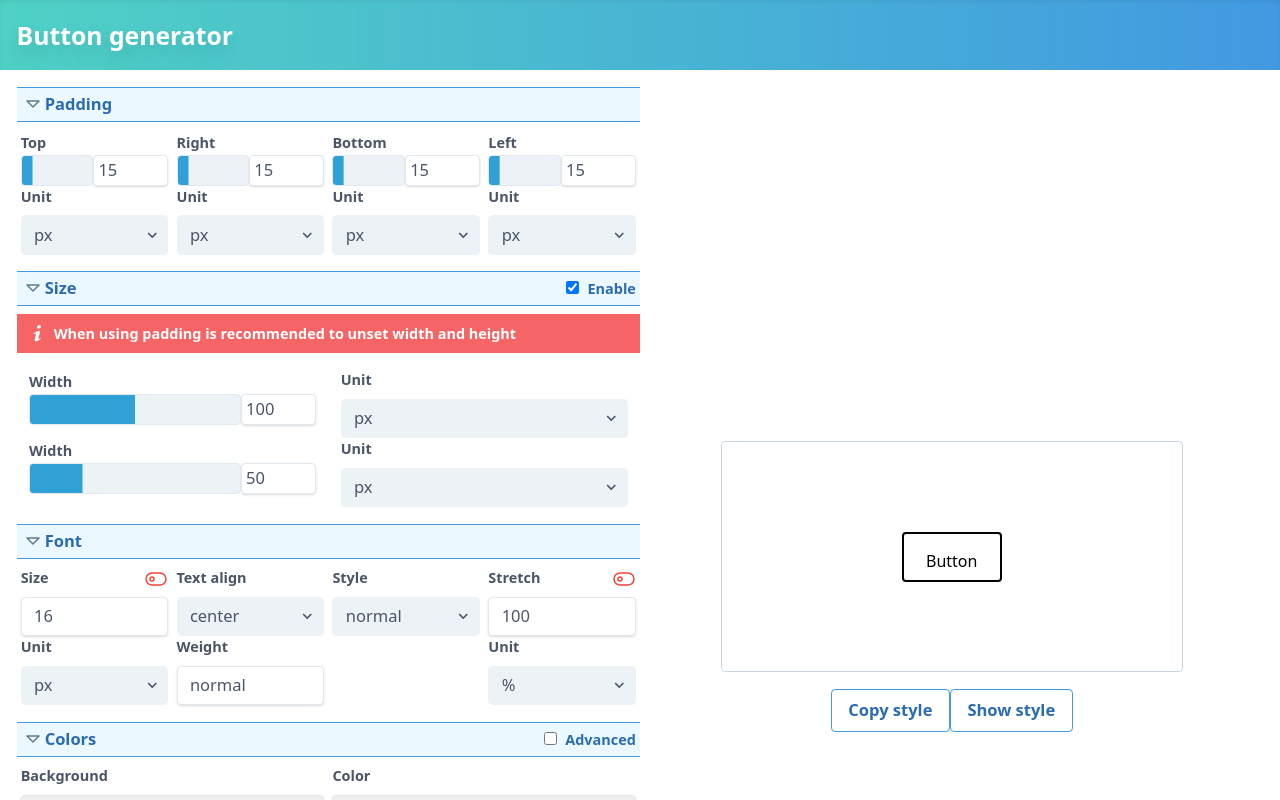
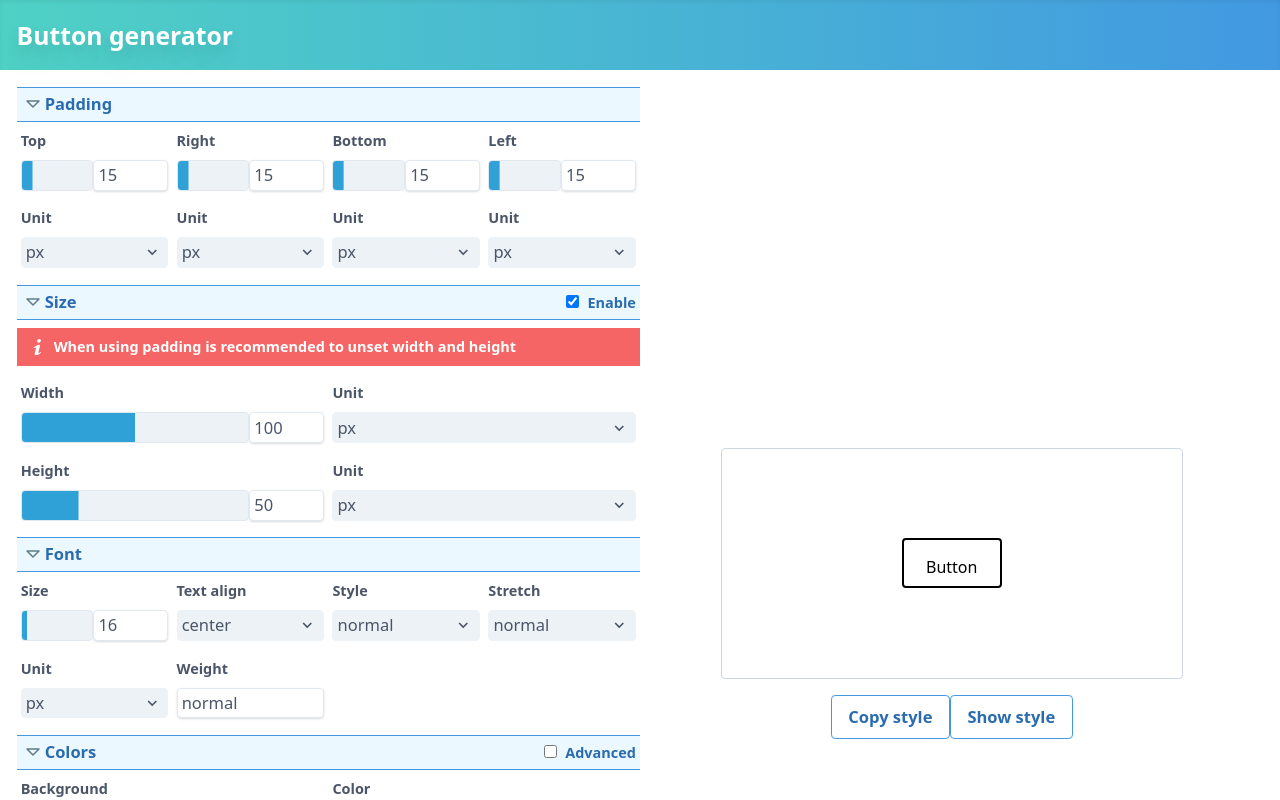
Before and after one commit to Matej-ch/button-generator, a Vue app: page / in a window 1280 px wide. Both pictures are taken after a click on the checkbox 572 px from the left and 287 px from the top of the page. Built offline with nearby package versions, Linux system fonts and the light colour scheme.

Commit message:
updating style

```diff
--- a/src/components/btnGenerator.vue
+++ b/src/components/btnGenerator.vue
@@ -56,7 +56,7 @@ export default {
                 width: "100",
                 height: "50",
                 fontSize: "16",
-                fontStretch: '100',
+                fontStretch: 'normal',
                 fontStyle: 'normal',
                 fontWeight: 'normal',
                 textAlign: "center",
@@ -109,7 +109,6 @@ export default {
                 paddingLeft: 'px',
                 borderWidth: 'px',
                 borderRadius: 'px',
-                fontStretch: '%',
                 fontStyle: '40'
 
             },
@@ -125,7 +124,7 @@ export default {
                 height: `${this.btnStyle.height}${this.units.height}`,
                 fontSize: `${this.btnStyle.fontSize}${this.units.fontSize}`,
                 fontWeight: `${this.btnStyle.fontWeight}`,
-                fontStretch: `${this.btnStyle.fontStretch}${this.units.fontStretch}`,
+                fontStretch: `${this.btnStyle.fontStretch}`,
                 fontStyle: `${this.btnStyle.fontStyle}`,
                 textAlign: `${this.btnStyle.textAlign}`,
                 paddingTop: `${this.btnStyle.paddingTop}${this.units.paddingTop}`,
--- a/src/components/dropdown.vue
+++ b/src/components/dropdown.vue
@@ -5,7 +5,7 @@
             <select
                 v-model="selectValue"
                 @change="handleOption"
-                class="block appearance-none w-full bg-gray-200 border border-gray-200 text-gray-700 py-2 px-3 pr-8 rounded leading-tight focus:outline-none focus:bg-white focus:border-gray-500" id="width-unit">
+                class="block appearance-none w-full bg-gray-200 border border-gray-200 text-gray-700 py-1 px-1 pr-8 rounded leading-tight focus:outline-none focus:bg-white focus:border-gray-500" id="width-unit">
                 <option v-for="option in options" :value="option" :key="option"> {{option}}</option>
             </select>
             <div class="pointer-events-none absolute inset-y-0 right-0 flex items-center px-2 text-gray-700">
--- a/src/components/fontOpt.vue
+++ b/src/components/fontOpt.vue
@@ -13,25 +13,25 @@
         <transition name="fade" mode="out-in">
             <div class="flex flex-wrap w-full" v-show="!closePadding">
                 <div class="w-1/4 px-1">
-                    <span class="flex justify-between">
-                        <label class="text-gray-700 text-sm font-bold mb-2" for="fontSize">Size</label>
-                        <toggle-icon :state="toggles.size" stateKey="size" @toggleState="toggleState" />
-                    </span>
-                    <input
-                        class="shadow appearance-none border rounded w-full py-2 px-3 text-gray-700 leading-tight focus:outline-none focus:shadow-outline"
-                        id="fontSize"
-                        :type="toggles.size ? 'range' : 'number'"
-                        placeholder="width"
-                        v-model="btnStyle.fontSize">
+
+                    <number-input label="Size"
+                                  :min=1 :max=200
+                                  :step="units.fontSize === 'px' || units.fontSize === 'pt' ? 1 : 0.1"
+                                  v-model="btnStyle.fontSize" />
+
+                    <div class="py-2" />
+
                     <Dropdown label="Unit" :obj="units" unitType="fontSize" :options="['px','pt','pc','em','ex','rem','%']"/>
                 </div>
 
                 <div class="w-1/4 px-1">
                     <Dropdown label="Text align" :obj="btnStyle" unitType="textAlign" :options="['left','right','center','justify']"/>
 
+                    <div class="py-2" />
+
                     <label class="block text-gray-700 text-sm font-bold mb-2" for="fontWeight">Weight</label>
                     <input
-                        class="shadow appearance-none border rounded w-full py-2 px-3 text-gray-700 leading-tight focus:outline-none focus:shadow-outline"
+                        class="shadow appearance-none border rounded w-full py-1 px-1 text-gray-700 leading-tight focus:outline-none focus:shadow-outline"
                         id="fontWeight"
                         type="text"
                         placeholder="width"
@@ -40,6 +40,8 @@
 
                 <div class="w-1/4 px-1">
                     <Dropdown label="Style" :obj="btnStyle" unitType="fontStyle" :options="['normal','italic','oblique']"/>
+
+                    <div class="py-2" />
 
                     <label v-show="btnStyle.fontStyle === 'oblique'" class="block text-gray-700 text-sm font-bold mb-2" for="fontStyleDeg">Deg</label>
                     <input v-show="btnStyle.fontStyle === 'oblique'"
@@ -51,17 +53,12 @@
                 </div>
 
                 <div class="w-1/4 px-1">
-                    <span class="flex justify-between">
-                        <label class="text-gray-700 text-sm font-bold mb-2" for="fontStretch">Stretch</label>
-                        <toggle-icon :state="toggles.stretch" stateKey="stretch" @toggleState="toggleState" />
-                    </span>
-                    <input
-                        class="shadow appearance-none border rounded w-full py-2 px-3 text-gray-700 leading-tight focus:outline-none focus:shadow-outline"
-                        id="fontStretch"
-                        :type="toggles.stretch ? 'range' : 'number'"
-                        placeholder="width"
-                        v-model="btnStyle.fontStretch">
-                    <Dropdown label="Unit" :obj="units" unitType="fontStretch" :options="['%']"/>
+                    <Dropdown label="Stretch"
+                              :obj="btnStyle"
+                              unitType="fontStretch"
+                              :options="['ultra-condensed','extra-condensed','condensed','semi-condensed','normal','semi-expanded','expanded','extra-expanded','ultra-expanded']"/>
+
+                    <div class="py-2" />
                 </div>
             </div>
         </transition>
@@ -70,29 +67,20 @@
 
 <script>
 import Dropdown from "@/components/dropdown";
-import ToggleIcon from "@/components/toggleIcon";
-
+import NumberInput from "@/components/numberInput";
 export default {
     name: "fontOpt",
-    components: {Dropdown,ToggleIcon},
+    components: {Dropdown,NumberInput},
     props: {
         btnStyle: Object,
         units: Object,
     },
     data: function (){
         return {
-            toggles: {
-                size: false,
-                stretch: false,
-            },
             closePadding: false
         }
     },
-    methods: {
-        toggleState(obj) {
-            this.toggles = {... this.toggles,...obj};
-        }
-    },
+    methods: {},
 }
 </script>
 
--- a/src/components/numberInput.vue
+++ b/src/components/numberInput.vue
@@ -1,6 +1,6 @@
 <template>
     <div class="control-item number w-full">
-        <span class="text-gray-700 text-sm font-bold mb-2">{{label}}</span>
+        <span class="text-gray-700 text-sm font-bold mb-2 block">{{label}}</span>
         <div class="control">
             <slider-input
                 v-show="hasSlider"
--- a/src/components/paddingOpt.vue
+++ b/src/components/paddingOpt.vue
@@ -16,28 +16,48 @@
             <div class="flex flex-wrap w-full" v-show="!closePadding">
                 <div class="w-1/4 px-1">
 
-                    <number-input label="Top" :min=0 :max=100 :step=1 :value=15 v-model="btnStyle.paddingTop" />
+                    <number-input label="Top"
+                                  :min=0 :max=100
+                                  :step="units.paddingTop === 'px' || units.paddingTop === 'pt' ? 1 : 0.1"
+                                  v-model="btnStyle.paddingTop" />
+
+                    <div class="py-2" />
 
                     <Dropdown label="Unit" :obj="units" unitType="paddingTop" :options="['px','pt','pc','em','ex','rem']"></Dropdown>
                 </div>
 
                 <div class="w-1/4 px-1">
 
-                    <number-input label="Right" :min=0 :max=100 :step=1 :value=15 v-model="btnStyle.paddingRight" />
+                    <number-input label="Right"
+                                  :min=0 :max=100
+                                  :step="units.paddingRight === 'px' || units.paddingRight === 'pt' ? 1 : 0.1"
+                                  v-model="btnStyle.paddingRight" />
+
+                    <div class="py-2" />
 
                     <Dropdown label="Unit" :obj="units" unitType="paddingRight" :options="['px','pt','pc','em','ex','rem']"></Dropdown>
                 </div>
 
                 <div class="w-1/4 px-1">
 
-                    <number-input label="Bottom" :min=0 :max=100 :step=1 :value=15 v-model="btnStyle.paddingBottom" />
+                    <number-input label="Bottom"
+                                  :min=0 :max=100
+                                  :step="units.paddingBottom === 'px' || units.paddingBottom === 'pt' ? 1 : 0.1"
+                                  v-model="btnStyle.paddingBottom" />
+
+                    <div class="py-2" />
 
                     <Dropdown label="Unit" :obj="units" unitType="paddingBottom" :options="['px','pt','pc','em','ex','rem']"></Dropdown>
                 </div>
 
                 <div class="w-1/4 px-1">
 
-                    <number-input label="Left" :min=0 :max=100 :step=1 :value=15 v-model="btnStyle.paddingLeft" />
+                    <number-input label="Left"
+                                  :min=0 :max=100
+                                  :step="units.paddingLeft === 'px' || units.paddingLeft === 'pt' ? 1 : 0.1"
+                                  v-model="btnStyle.paddingLeft" />
+
+                    <div class="py-2" />
 
                     <Dropdown label="Unit" :obj="units" unitType="paddingLeft" :options="['px','pt','pc','em','ex','rem']"></Dropdown>
                 </div>
--- a/src/components/sizeOpt.vue
+++ b/src/components/sizeOpt.vue
@@ -19,7 +19,7 @@
         </div>
 
         <transition name="fade" mode="out-in">
-            <div class="flex flex-wrap" v-show="!closePadding || enableWdth">
+            <div class="flex flex-wrap w-full" v-show="!closePadding || enableWdth">
                 <transition name="fade">
                     <div class="w-full flex items-center bg-red-500 text-white text-sm font-bold px-3 py-2 mb-4" role="alert" v-show="paddingAlert">
                         <svg class="fill-current w-4 h-4 mr-2" xmlns="http://www.w3.org/2000/svg" viewBox="0 0 20 20">
@@ -28,38 +28,35 @@
                     </div>
                 </transition>
 
-                <div class="w-1/2 px-3">
+                <div class="w-1/2 px-1">
 
                     <number-input label="Width"
                                   :min=0
                                   :max=200
-                                  :step=1
-                                  :value=100
+                                  :step="units.width === 'px' || units.width === 'pt' ? 1 : 0.1"
                                   v-model="btnStyle.width" />
                 </div>
 
-                <div class="w-1/2 px-3">
+                <div class="w-1/2 px-1">
                     <Dropdown label="Unit" :obj="units" unitType="width" :options="['px','pt','pc','em','ex','rem']"></Dropdown>
                 </div>
 
-                <div class="w-1/2 px-3">
+                <div class="py-2 w-full" />
 
-                    <number-input label="Width"
+                <div class="w-1/2 px-1">
+
+                    <number-input label="Height"
                                   :min=0
                                   :max=200
-                                  :step=1
-                                  :value=50
+                                  :step="units.height === 'px' || units.height === 'pt' ? 1 : 0.1"
                                   v-model="btnStyle.height" />
                 </div>
 
-                <div class="w-1/2 px-3">
+                <div class="w-1/2 px-1">
                     <Dropdown label="Unit" :obj="units" unitType="height" :options="['px','pt','pc','em','ex','rem']"></Dropdown>
                 </div>
             </div>
         </transition>
-
-
-
     </div>
 </template>
 
```
